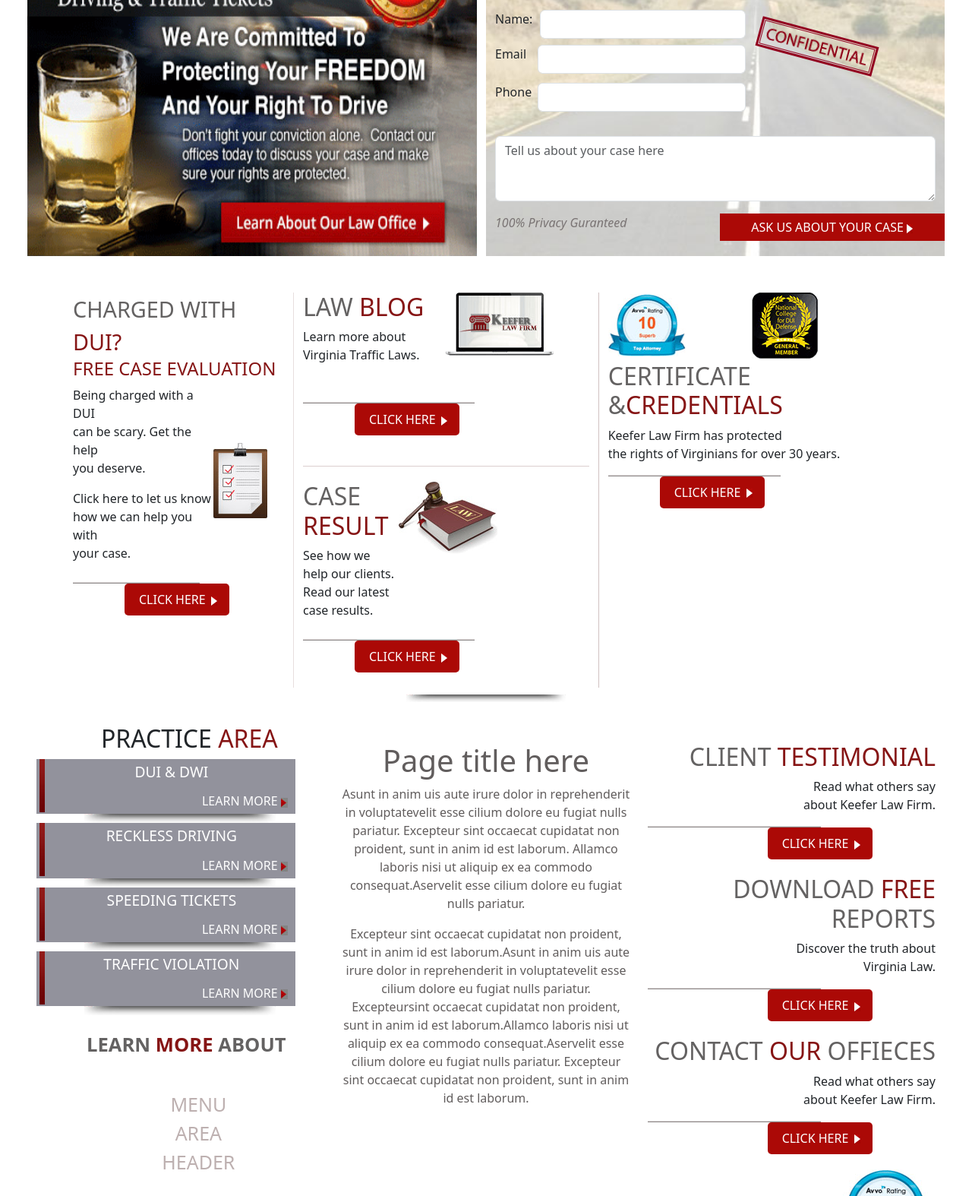
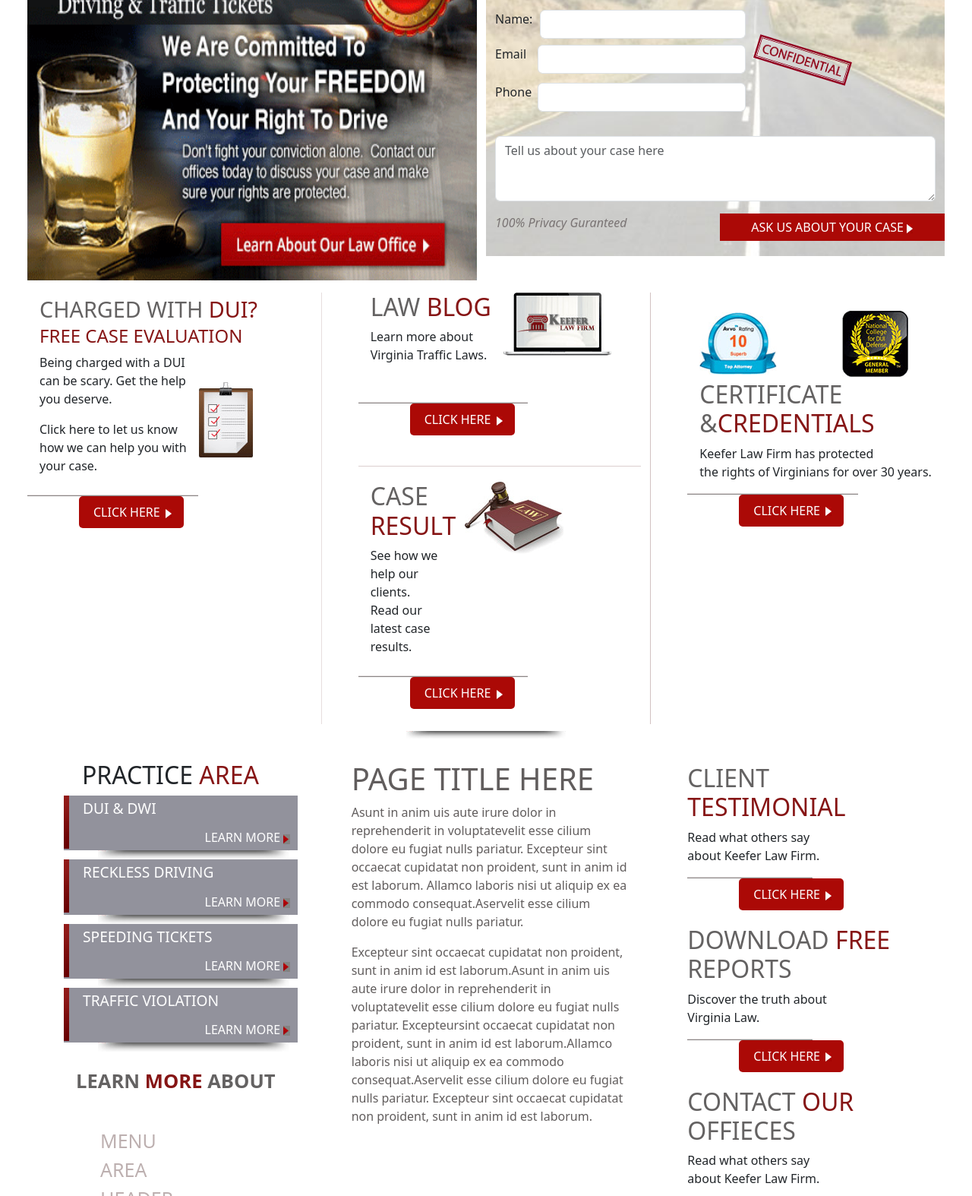
Before and after one commit to Zainab26-z/bootstrap-keefer, a plain HTML site: page INDEX.HTML in a window 1280 px wide. Shown: the part 397-1971 px from the top of the page at 76% size. Drawn offline with nearby package versions, Linux system fonts and the light colour scheme.

Commit message:
update file with changes

```diff
--- a/INDEX.HTML
+++ b/INDEX.HTML
@@ -15,12 +15,12 @@
     <header class="container-fluid py-3 px-4">
         <div class="row align-items-center">
             <!-- Left side - Logo -->
-            <div class="col-md-6 col-12 text-center text-md-start">
+            <div class="col-12 col-sm-12 col-md-12 col-lg-6 col-xl-6  text-center text-sm-center text-md-center text-lg-end text.xl.end">
                 <img src="images/logo.png" alt="KEEPER Logo" class="img-fluid" style="width: 100%;">
             </div>
 
             <!-- Right side - Contact info -->
-            <div class="col-md-6 col-12 text-center text-md-end mt-3   mt-md-0">
+            <div class="col-12 col-sm-12 col-md-12 col-lg-6 col-xl-6  text-center text-sm-center text-md-center text-lg-end text.xl.end">
                 <div class="d-flex flex-column ">
                     <h2 class="mb-0 fw-bold"
                         style="color:rgb(156, 16, 16); font-size: 1.5rem; text-decoration: underline; text-decoration-color: rgb(102, 99, 99); text-underline-offset: 0.4rem;">
@@ -67,14 +67,14 @@
     <!-- ...... -->
     <div class="">
         <div class="display-container row ms-4 me-4">
-            <div class="col-md-6 col-12 mb-4">
+            <div class="col-12 col-sm-12 col-md-6 col-lg-6 col-xl-6 mb-3 mb-sm-3 mb-md-3 mb-lg-3 ">
                 <img src="images/gurantee_banner.gif" class="img-fluid" id="banner-image"
                     style="width: 100%; height: 100%;">
             </div>
-            <div class="col-md-6 col-12 mb-4 " id="form">
+            <div class="col-12 col-sm-12 col-md-12 col-lg-6 col-xl-6 mb-5 mb-sm-5 mb-md-5 mb-lg-5 mb-xl-5" id="form">
 
                 <div class="row">
-                    <div class="col-md-6 col-12  ">
+                    <div class="col-12 col-sm-12 col-md-6 col-lg-6 col-xl-6    ">
                         <h3
                             style="background-color: #8d1816; color: #fff; font-size: 1.7rem;  padding: 8px 15px; letter-spacing: 1px;">
                             QUESTION?</h3>
@@ -134,18 +134,18 @@
         </div>
     </div>
     <!-- ............................ -->
-    <div class="about-container me-5 ms-5 mt-4">
+    <div class="about-container">
         <div class="row height-100">
-            <div class="col-12 col-md-3 ms-5" id="container-a1">
-                <div class="grey " style="font-size: 1.8rem;">CHARGED WITH <span class="red"> DUI? </span></h2>
+            <div class="col col-sm-12 col-md-5 col-lg-4 col-xl-4 ps-5 ps-sm-5 ps-md-5 ps-lg-5 ps-xl-5 mb-5 mb-sm-5 mb-md-5 mb-lg-5 " id="container-a1">
+                <div class="grey ps-3 ps-sm-3 ps-md-3 ps-lg-3 ps-xl-3" style="font-size: 1.8rem;">CHARGED WITH <span class="red"> DUI? </span></h2>
                     <h4 class="red ">FREE CASE EVALUATION </h4>
                 </div>
-                <div class="d-flex align-items-center">
-                    <div>
+                <div class="d-flex align-items-center ps-3 ps-sm-3 ps-md-3 ps-lg-3 ps-xl-3">
+                    <div >
                         <p>Being charged with a DUI <br> can be scary. Get the help <br> you deserve.</p>
                         <p>Click here to let us know <br> how we can help you with <br> your case.</p>
                     </div>
-                    <div class="col-4 col-md-4"> <img src="images/paste_board.gif" alt="Paste Board"></div>
+                    <div class="ps-3 ps-sm-3 ps-md-3 ps-lg-3 ps-xl-3"> <img src="images/paste_board.gif" alt="Paste Board"></div>
                 </div>
                 <!-- button... -->
                 <div class="box-actions">
@@ -160,17 +160,17 @@
                 <!-- .... -->
             </div>
             <!-- .................. -->
-            <div class="container-a  col-12 col-md-4"
+            <div class="container-a  col col-sm-12 col-md-5 col-lg-4 col-xl-4 ps-5 ps-sm-5 ps-md-5 ps-lg-5"
                 style=" border-left: 1px solid rgb(231, 222, 222); border-right: 1px solid rgb(209, 193, 193); "
                 id="container-c">
                 <div class="display-container d-flex ">
-                    <div class="col-4 col-md-6 box-3">
+                    <div class="ps-3 ps-sm-3 ps-md-3 ps-lg-3 ps-xl-3 ">
                         <h2 class="grey">LAW <span class="red">BLOG</span></h2>
                         <p>Learn more about
                             <br>Virginia Traffic Laws.
                         </p>
                     </div>
-                    <div class="col-4 col-md-4"> <img src="images/pic1.gif" alt="Laptop"></div>
+                    <div class="col-4 col-md-5 ps-3 ps-sm-3 ps-md-3 ps-lg-3 ps-xl-3 "> <img src="images/pic1.gif" alt="Laptop"></div>
                 </div> <br>
                 <!-- button... -->
                 <div class="box-actions">
@@ -185,13 +185,13 @@
                 <!-- .... -->
                 <div class="divider"></div>
                 <div class="d-flex">
-                    <div class="col-4 col-md-4 ">
+                    <div class="col col-sm-12 col-md-5 col-lg-4 cl-xl-4 ps-3 ps-sm-3 ps-md-3 ps-lg-3 ps-xl-3  ">
                         <h2 class="grey">CASE <span class="red">RESULT</span></h2>
                         <p>See how we help our clients.
                             <br>Read our latest case results.
                         </p>
                     </div>
-                    <div class="col-4 col-md-3"><img src="images/order_icon.gif" alt=""></div>
+                    <div class="col-4 col-md-4 ps-3 ps-sm-3 ps-md-3 ps-lg-3 ps-xl-3"><img src="images/order_icon.gif" alt=""></div>
                 </div>
                 <!-- button... -->
                 <div class="box-actions">
@@ -208,16 +208,14 @@
 
             </div>
             <!-- .......... -->
-            <div class="col-12
-
-                 col-md-4 box-4" id="container-b">
+            <div class="col col-sm-12 col-md-5 col-lg-4 col-xl-4 ps-5 ps-sm-5 ps-md-5 ps-lg-5 ps-xl-5 mt-4 mt-sm-4 mt-md-4 mt-lg-4 mt-xl-4 " id="container-b">
                 <div class="d-flex align-items-center mb-1">
-                    <div class="col"> <img src="images/qqq.gif" alt=""></div>
-                    <div class="col"> <img src="images/national_college_small.gif" alt=""></div>
+                    <div class="col  ps-3 ps-sm-3 ps-md-3 ps-lg-3 ps-xl-3"> <img src="images/qqq.gif" alt=""></div>
+                    <div class="col  ps-3 ps-sm-3 ps-md-3 ps-lg-3 ps-xl-3"> <img src="images/national_college_small.gif" alt=""></div>
                 </div>
                 <div>
-                    <h2 class="grey">CERTIFICATE &<span class="red">CREDENTIALS</span></h2>
-                    <p>Keefer Law Firm has protected <br> the rights of Virginians for over 30 years. </p>
+                    <h2 class="grey  ps-3 ps-sm-3 ps-md-3 ps-lg-3 ps-xl-3">CERTIFICATE &<span class="red">CREDENTIALS</span></h2>
+                    <p class=" ps-3 ps-sm-3 ps-md-3 ps-lg-3 ps-xl-3">Keefer Law Firm has protected <br> the rights of Virginians for over 30 years. </p>
 
                 </div>
                 <!-- button... -->
@@ -234,13 +232,13 @@
             </div>
         </div>
     </div>
-    <div class="BORDERIMAGE"> <img src="Images/lf_bt_hr_shadow.png"> </div>
+    <div class="BORDERIMAGE mb-4 mb-sm-4 mb-md-4 md-lg-4"> <img src="Images/lf_bt_hr_shadow.png"> </div>
     <!-- ........... -->
 
     <div class="mt-4 ms-5 me-5 ">
         <div class="row">
             <!-- First Column (Practice Area) -->
-            <div class="col-12 col-md-4  text-center text-md-center">
+            <div class="col-12 col-sm-12 col-md-5 col-lg-4 col-xl-4 ps-5 ps-sm-5 ps-md-3 ps-lg-4 ps-xl-5 mb-5 mb-sm-5 mb-md-5 mb-lg-5 ">
                 <h2 class=" ms-4">PRACTICE <span class="red">AREA</span></h2>
 
                 <!-- Practice Buttons -->
@@ -311,14 +309,14 @@
                 <h2 class="box-title title-special grey mb-5 mt-4">LEARN <span class="red ">MORE</span> ABOUT</h2>
                 <div class="ms-5">
                     <h1 style="font-size: 25px; color: rgb(189, 176, 176);">MENU</h1>
-                    <h1 style="font-size: 25px; color: rgb(189, 176, 176);"">AREA</h1>
-                    <h1 style=" font-size: 25px; color: rgb(189, 176, 176);"">HEADER</h1>
+                    <h1 style="font-size: 25px; color: rgb(189, 176, 176);">AREA</h1>
+                    <h1 style=" font-size: 25px; color: rgb(189, 176, 176);">HEADER</h1>
                 </div>
             </div>
             <!-- ............
              -->
-            <div class="col-12 col-md-4 text-center text-md-center mt-4 mt-md-4 " style="color: rgb(97, 93, 93);">
-                <h1> Page title here</h1>
+            <div class="col col-sm-12 col-md-4 col-lg-4 col-xl-4 ps-lg-4 ps-sm-5 ps-md-3 ps-lg-4 " style="color: rgb(97, 93, 93);">
+                <h1> PAGE TITLE HERE</h1>
                 <p>Asunt in anim uis aute irure dolor in reprehenderit in voluptatevelit esse cilium dolore eu
                     fugiat nulls pariatur. Excepteur sint occaecat cupidatat non proident, sunt in anim id est
                     laborum. Allamco laboris nisi ut aliquip ex ea commodo consequat.Aservelit esse cilium dolore eu
@@ -333,9 +331,9 @@
             <!-- .................
              -->
 
-            <div class="col-12 col-md-4 text-center text-md-end mt-4 mt-md-t">
+            <div class="col col-sm-12 col-md-3 col-lg-3 col-xl-3 ps-5 ps-sm-5 ps-md-5 ps-lg-3  mt-1 mt-sm-1 mt-md-1 mt-lg-1 ms-5 ms-sm-5 ">
                 <div>
-                    <h2 class="grey">CLIENT <span class="red">TESTIMONIAL </span></h2>
+                    <h2 class="grey ">CLIENT <span class="red">TESTIMONIAL </span></h2>
                 </div>
                 <div>
                     <p>Read what others say <br>about Keefer Law Firm.</p>
--- a/STYLE.CSS
+++ b/STYLE.CSS
@@ -40,11 +40,11 @@
   background-repeat: no-repeat;
 }
 .confi-logo img {
-  transform: rotate(15deg);
+  transform: rotate(17deg);
   position: relative;
-  top: 28px;
-  right: -15px;
-  width: 100%;
+  top: 50px;
+  right: -12px;
+  width: 80%;
 }
 .divider {
   border-bottom: 1px solid rgb(219, 207, 207);
@@ -182,45 +182,30 @@
 
 @media all and (max-width: 575px) {
   #form {
+    flex-basis: 100%;
+  }
+  .about-container{
+
+    letter-spacing: 2px;
+
+  }
+  .action-btn{
     width: 100%;
   }
-  .display-container {
-    width: 100%;
-    flex-direction: column;
+  .action-btn .btn { left: 50%;
+}
+}
+@media all and (min-width: 576px) and (max-width: 767px) {
+  #form {
+    flex-basis: 100%;
   }
-  .box-1 {
-    text-align: center;
-    background-color: #ab0906;
-  }
-
-  .action-btn {
-    width: 100%;
-  }
-
-  #box2 {
+  .action-btn{
     width: 100%;
   }
 }
 
-@media all and (min-width: 576px) and (max-width: 767px) {
-  #form {
-    width: 100%;
-  }
 
-  .display-container {
-    width: 100%;
-    flex-direction: column;
-  }
-  .action-btn {
-    width: 100%;
-  }
-  #box2 {
-    width: 100%;
-  }
-}
 
 @media all and (min-width: 768px) and (max-width: 991px) {
-  #container-c {
-    width: 55%;
-  }
+
 }
```
